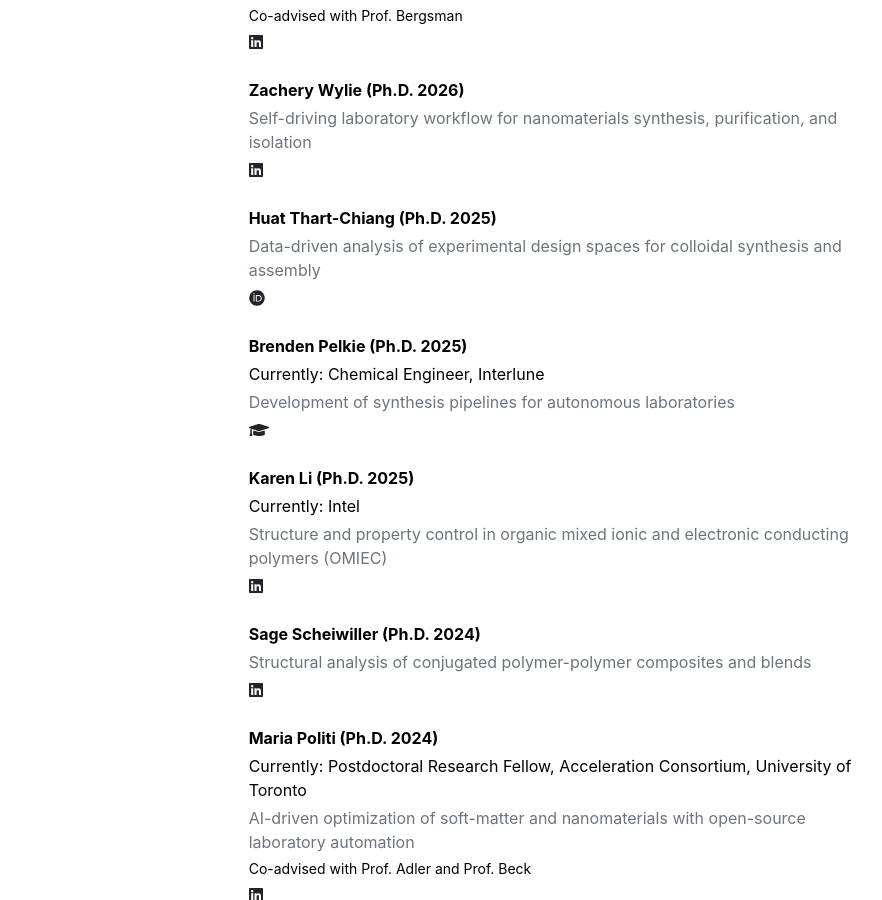
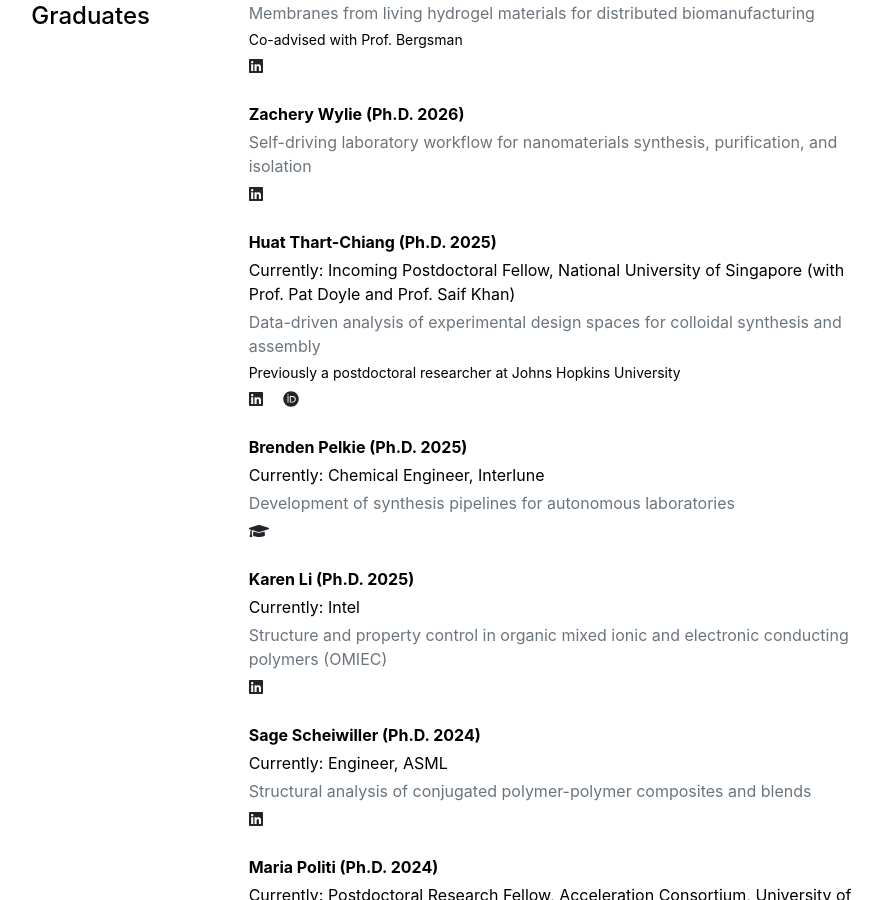
Before and after one commit to LiloUW/LiloUW.github.io, a Jekyll site: the page built from people.md, in a window 1280 px wide and 900 px high, scrolled down 3488 px. Shown: the whole window, without its empty margins (198-1080 px from the left). Built offline with Jekyll 4.4.1, drawn with Linux system fonts in a browser that asks for light colours.

Commit message:
Update people

```diff
--- a/_data/people.yml
+++ b/_data/people.yml
@@ -17,7 +17,7 @@ current:
   - {name: 'Abdul Moeez', role: 'MolES Ph.D. (expected 2027)', research: 'Autonomous small angle scattering analysis of nanomaterials', note: 'Clean Energy Institute Fellow; Fulbright and Global UGRAD alumnus', image: 'assets/img/people/abdul-moeez.jpg', linkedin: 'https://www.linkedin.com/in/abdul-moeez-90b960b6'}
   - {name: 'Hanson Chen', role: 'Chemical Engineering Ph.D. (expected 2028)', research: 'Hierarchical assembly of soft matter using laboratory automation', image: 'assets/img/people/hanson-chen.jpg'}
   - {name: 'Yu-Fang Hsieh', role: 'Chemical Engineering Ph.D. (expected 2029)', research: 'Transport in nanoemulsion systems from simulations and neutron scattering experiments', image: 'assets/img/people/yu-fang-hsieh.jpg'}
-  - {name: 'Elena Toups', role: 'MolES Ph.D. (expected 2030)', research: 'Nanoscale structuring of suspended aerosols via acoustic levitation and controlled evaporation', image: 'assets/img/people/elena-toups.jpg'}
+  - {name: 'Elena Toups', role: 'MolES Ph.D. (expected 2030)', research: 'Nanoscale structuring of suspended aerosols via acoustic levitation and controlled evaporation', image: 'assets/img/people/elena-toups.jpg', linkedin: 'https://www.linkedin.com/in/elenatoups/'}
 # Alumni are shown as a compact list (no photos).
 alumni:
 - title: 'Postdoctoral Researchers'
@@ -33,10 +33,10 @@ alumni:
   members:
   - {name: 'Claire Benstead (Ph.D. 2026)', research: 'Membranes from living hydrogel materials for distributed biomanufacturing', note: 'Co-advised with Prof. Bergsman', linkedin: 'https://www.linkedin.com/in/claire-benstead-464b70178/'}
   - {name: 'Zachery Wylie (Ph.D. 2026)', research: 'Self-driving laboratory workflow for nanomaterials synthesis, purification, and isolation', linkedin: 'https://www.linkedin.com/in/zach-wylie-09299116b/'}
-  - {name: 'Huat Thart-Chiang (Ph.D. 2025)', research: 'Data-driven analysis of experimental design spaces for colloidal synthesis and assembly', orcid: 'https://orcid.org/0000-0002-0042-7958'}
+  - {name: 'Huat Thart-Chiang (Ph.D. 2025)', now: 'Incoming Postdoctoral Fellow, National University of Singapore (with Prof. Pat Doyle and Prof. Saif Khan)', research: 'Data-driven analysis of experimental design spaces for colloidal synthesis and assembly', note: 'Previously a postdoctoral researcher at Johns Hopkins University', linkedin: 'https://www.linkedin.com/in/huattc/', orcid: 'https://orcid.org/0000-0002-0042-7958'}
   - {name: 'Brenden Pelkie (Ph.D. 2025)', now: 'Chemical Engineer, Interlune', research: 'Development of synthesis pipelines for autonomous laboratories', scholar: 'https://scholar.google.com/citations?user=1qUO6mgAAAAJ&hl=en'}
   - {name: 'Karen Li (Ph.D. 2025)', now: 'Intel', research: 'Structure and property control in organic mixed ionic and electronic conducting polymers (OMIEC)', linkedin: 'https://www.linkedin.com/in/karen-li-0b6890245/'}
-  - {name: 'Sage Scheiwiller (Ph.D. 2024)', research: 'Structural analysis of conjugated polymer-polymer composites and blends', linkedin: 'https://www.linkedin.com/in/sage-scheiwiller-8b9160105'}
+  - {name: 'Sage Scheiwiller (Ph.D. 2024)', now: 'Engineer, ASML', research: 'Structural analysis of conjugated polymer-polymer composites and blends', linkedin: 'https://www.linkedin.com/in/sage-scheiwiller-8b9160105'}
   - {name: 'Maria Politi (Ph.D. 2024)', now: 'Postdoctoral Research Fellow, Acceleration Consortium, University of Toronto', research: 'AI-driven optimization of soft-matter and nanomaterials with open-source laboratory automation', note: 'Co-advised with Prof. Adler and Prof. Beck', linkedin: 'https://www.linkedin.com/in/maria-politi-97a631170/'}
   - {name: 'Lorenzo Guio (Ph.D. 2024)', now: 'CoMotion at University of Washington', research: 'Synthesis and assembly of donor-acceptor conjugated polymers', note: 'Co-advised with Prof. Christine Luscombe', linkedin: 'https://www.linkedin.com/in/lorenzoguio/'}
   - {name: 'Kacper Lachowski (Ph.D. 2023)', now: 'Scientist, Arzeda', research: 'Self-assembly in sequence defined polymers and their use in controlled synthesis of nanomaterials', linkedin: 'https://www.linkedin.com/in/klachowski/', website: 'https://www.moles.washington.edu/student/kacper-lachowski/'}
```
